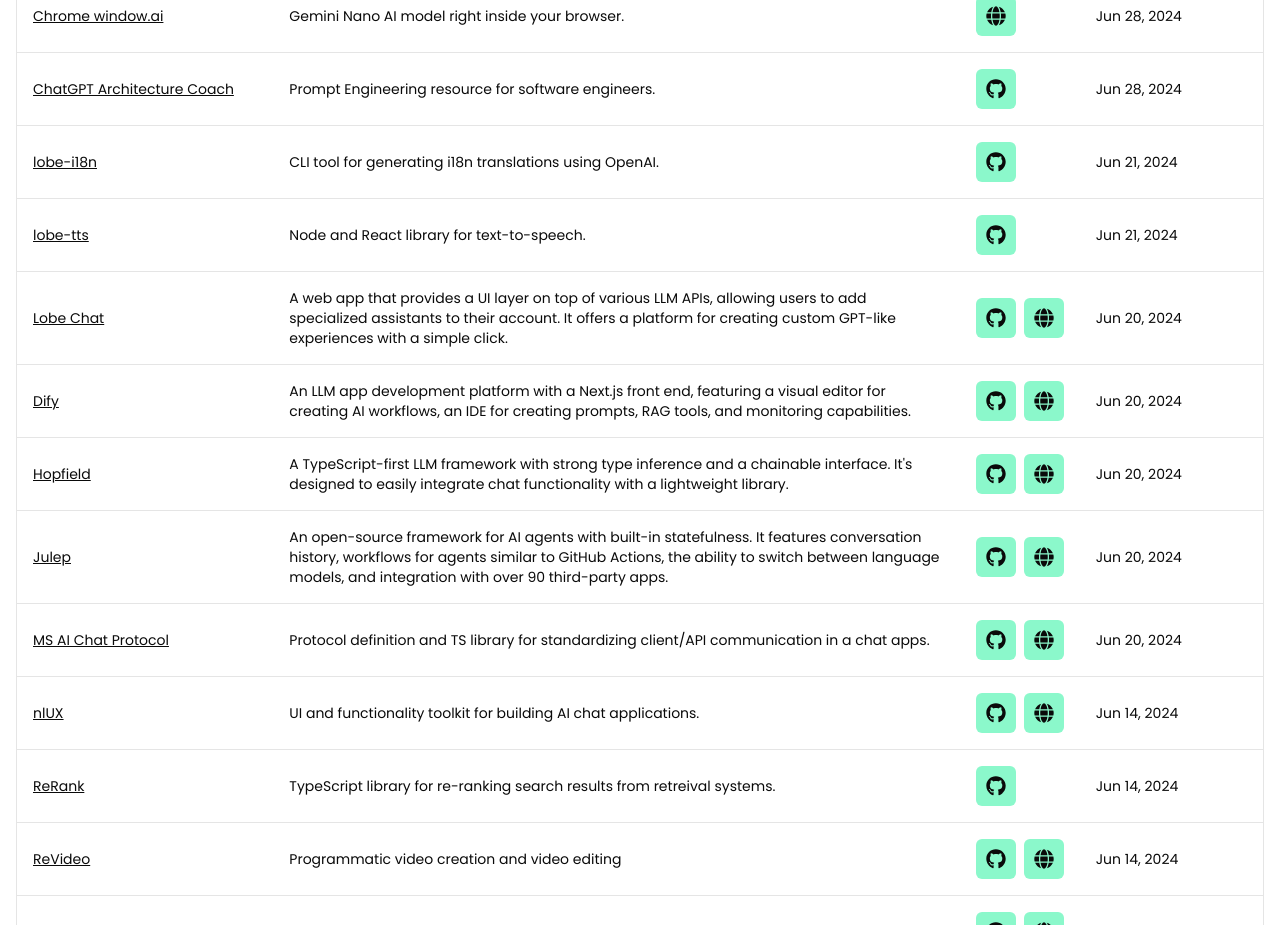
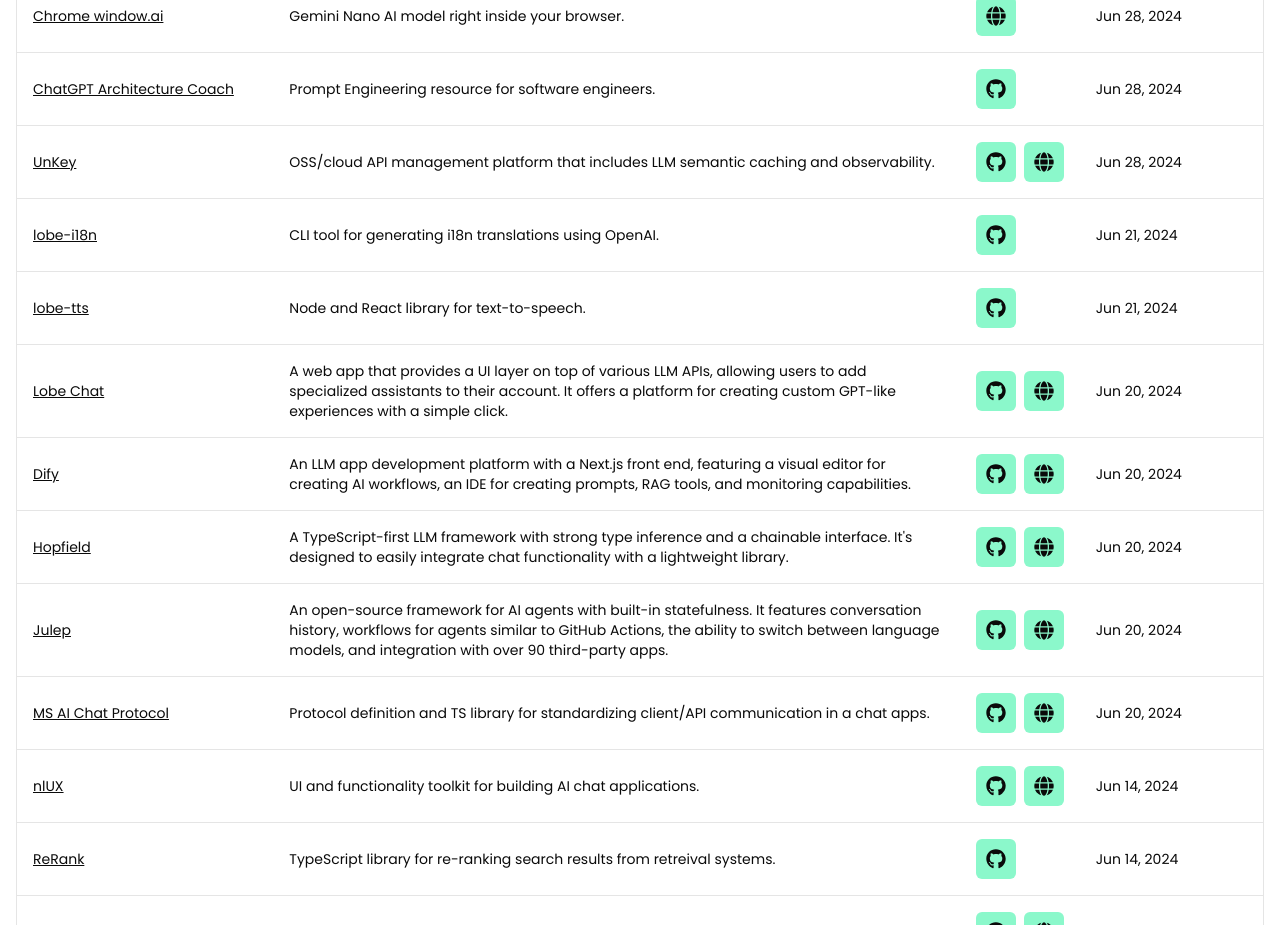
Before and after one commit to mcavaliere/mikecavaliere-com-next, a Next.js app: page /ai-for-js-devs in a window 1280 px wide. Shown: the part 1240-2165 px from the top of the page. Built offline with nearby package versions, Linux system fonts and the light colour scheme; no server answers.

Commit message:
feat: add UnKey

```diff
--- a/data/ai-resources.ts
+++ b/data/ai-resources.ts
@@ -496,4 +496,15 @@ export const AIResources: AIResource[] = [
     addedOn: "2024-06-28",
     githubUrl: "https://github.com/mikaelvesavuori/chatgpt-architecture-coach",
   },
+
+  {
+    name: "UnKey",
+    description:
+      "OSS/cloud API management platform that includes LLM semantic caching and observability.",
+    githubUrl: "https://github.com/unkeyed/unkey",
+    websiteUrl: "https://www.unkey.com/blog/semantic-caching",
+    category: "tools",
+    tags: ["saas app"],
+    addedOn: "2024-06-28",
+  },
 ];
```
